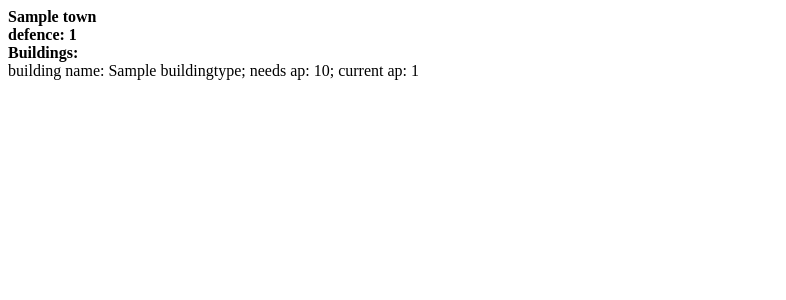
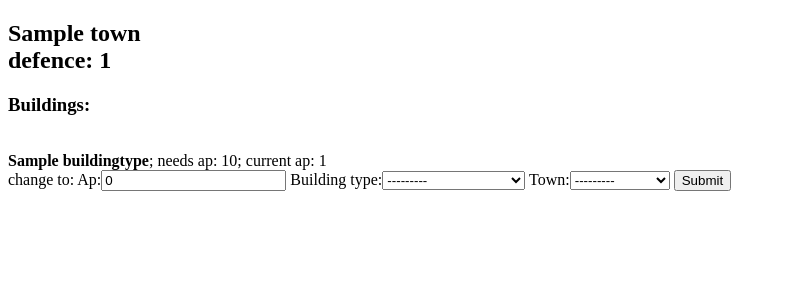
Before and after one commit to Zagrebelsky/game, a Django app: page /town/town in a window 1280 px wide. Shown: the part 108-408 px from the top of the page, without its empty margins (0-786 px from the left). Run offline with Django 3.2, Linux system fonts and the light colour scheme; a user stored in the database is signed in; tables that the repository leaves empty hold one stand-in row (values such as "Sample post").

Commit message:
endit queryset sad

```diff
--- a/character/form.py
+++ b/character/forms.py
@@ -1,8 +1,8 @@
-from django import forms
+from django.forms import ModelForm
 from .models import Character
 
 
-class CharacterForm(forms.ModelForm):
+class CharacterForm(ModelForm):
     class Meta:
         model = Character
         fields = ('name',)
--- a/character/views.py
+++ b/character/views.py
@@ -1,6 +1,6 @@
 from django.shortcuts import get_object_or_404, render, redirect
 from .models import *
-from .form import CharacterForm
+from .forms import CharacterForm
 from town.models import Town
 # Create your views here.
 
--- a/templates/town/town.html
+++ b/templates/town/town.html
@@ -1,16 +1,22 @@
 {% extends 'base.html' %}
 
 {% block content %}
-    <b>{{ town_name }}
+    {% for town in user_town %}
+        <h2>{{ town.name }}
+    {% endfor %}
     <br>
     defence: {{ defence }}
-    </b>
-    <br>
-    <b>Buildings:</b>
+    </h2>
+    <h3>Buildings:</h3>
     {% for building in building_list %}
         <br>
-            building name: {{ building.building_type.name }};
+            <b>{{ building.building_type.name }}</b>;
             needs ap: {{ building.building_type.cost }};
             current ap: {{ building.ap }}
+        <form action="" method="post">
+            {% csrf_token %}
+            change to: {{ form }}
+            <input type="submit" value="Submit" />
+        </form>
     {% endfor %}
 {% endblock %}
--- /dev/null
+++ b/town/forms.py
@@ -0,0 +1,8 @@
+from django import forms
+from .models import Building
+
+
+class BuildingForm(forms.ModelForm):
+    class Meta:
+        model = Building
+        fields = ('ap', 'building_type', 'town')
--- a/town/views.py
+++ b/town/views.py
@@ -1,15 +1,28 @@
-from django.shortcuts import render
+from django.shortcuts import render, redirect
 from .models import BuildingType, Town, Building
 from django.db.models import Sum, F
+from .forms import BuildingForm
 
 # Create your views here.
 
 
 def town(request):
-    town_name = (Town.objects.filter(character__user=request.user).values_list('name', flat=True))[0]
+    user_town = (Town.objects.filter(character__user=request.user))
     building_list = Building.objects.filter(building_type__building__town__character__user=request.user)
 #    get defence sum of all buildings. You get dict, then you get value and transform it into list
-    defence = list((BuildingType.objects.filter(building__town__character__user=request.user).aggregate(Sum(F('defence')))).values())[0]
-    return render(request, 'town/town.html', {'town_name': town_name,
+    defence = list((BuildingType.objects.filter(building__town__character__user=request.user)
+                    .aggregate(Sum(F('defence')))).values())[0]
+
+    if request.method == "POST":
+        form = BuildingForm(request.POST)
+        if form.is_valid():
+            ap = form.save(commit=False)
+            ap.save()
+            return redirect('town/town.html')
+    else:
+        form = BuildingForm()
+
+    return render(request, 'town/town.html', {'user_town': user_town,
                                               'building_list': building_list,
-                                              'defence': defence, })
+                                              'defence': defence,
+                                              'form': form})
```
